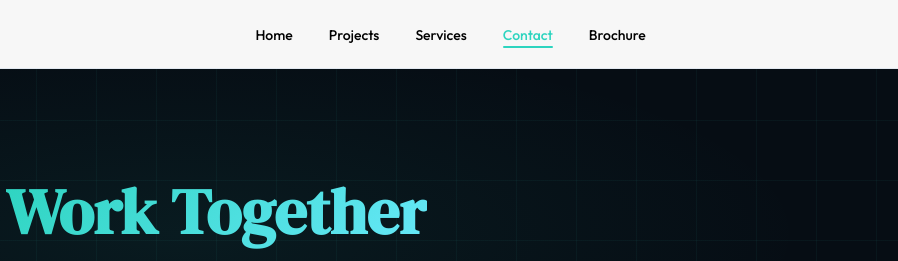
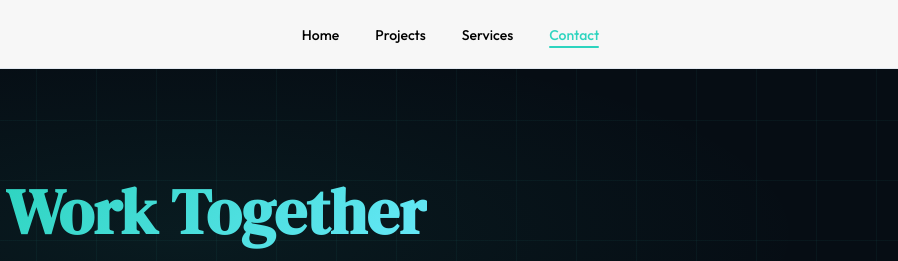
Before and after one commit to taistatconsultancy/Portfolio_Website, a website: page contact.html in a window 1280 px wide. Shown: the top 261 px of the page, 204-1102 px from the left. Drawn offline with nearby package versions, Linux system fonts and the light colour scheme.

Commit message:
Remove Brochure from the top navigation.
Keep brochure downloads on Contact, Services, and footer.

Co-authored-by: Cursor <cursoragent@cursor.com>

```diff
--- a/contact.html
+++ b/contact.html
@@ -268,7 +268,6 @@
         <li><a href="/projects">Projects</a></li>
         <li><a href="/services">Services</a></li>
         <li><a href="/contact" class="active">Contact</a></li>
-        <li><a href="assets/brochure/stephen-mulingwa-brochure.pdf" target="_blank" rel="noopener noreferrer">Brochure</a></li>
       </ul>
       <div class="nav-cta">
         <a href="https://www.linkedin.com/in/stephenmulingwa/" target="_blank" rel="noopener noreferrer" class="nav-linkedin">
@@ -284,7 +283,6 @@
       <a href="/projects" onclick="closeMobile()">Projects</a>
       <a href="/services" onclick="closeMobile()">Services</a>
       <a href="/contact" class="active" onclick="closeMobile()">Contact</a>
-      <a href="assets/brochure/stephen-mulingwa-brochure.pdf" target="_blank" rel="noopener noreferrer" onclick="closeMobile()">Brochure</a>
     </div>
   </nav>
 
```
Also changed, not shown: courses.html (+0 -2 lines), index.html (+0 -2 lines), projects.html (+0 -2 lines).
